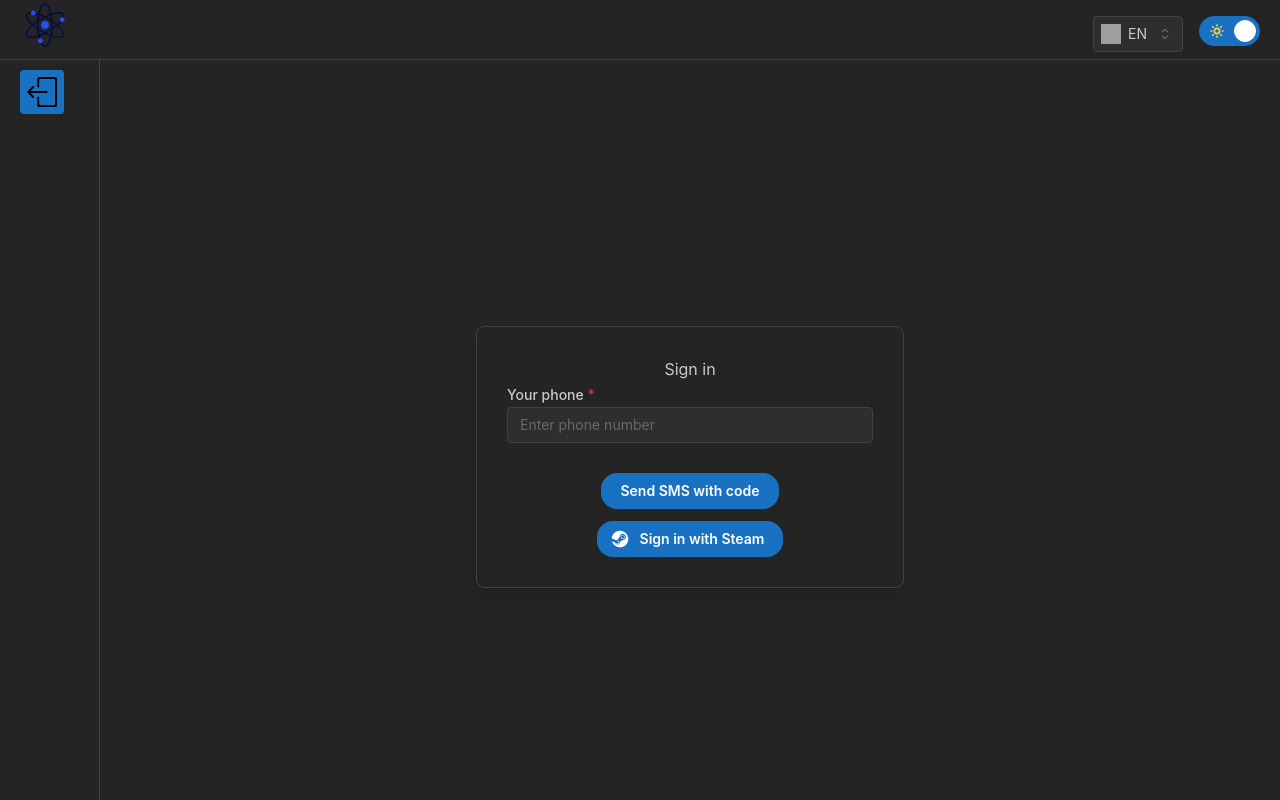
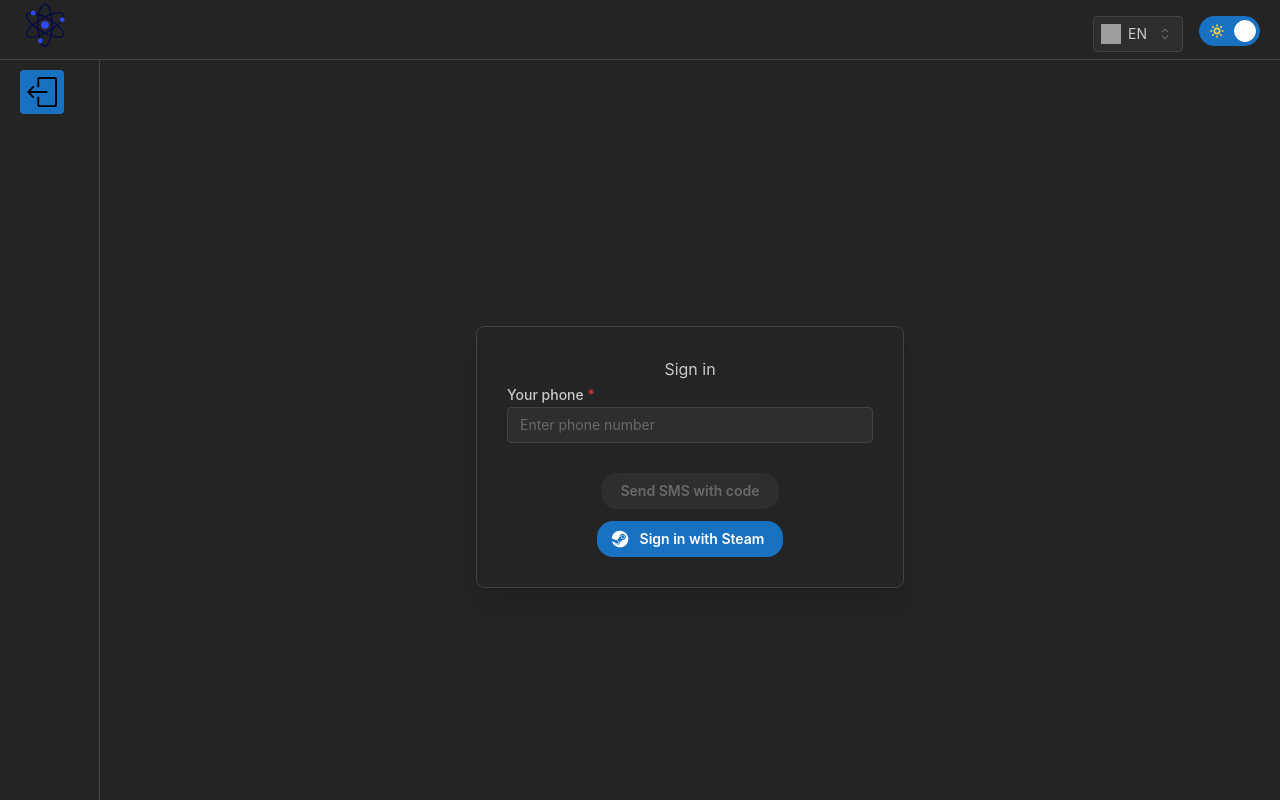
Before and after one commit to AlexTrava/Login-page, a React (Vite) app: page / in a window 1280 px wide. Built offline with nearby package versions, Linux system fonts and the light colour scheme; grey boxes are pictures that could not be loaded.

Commit message:
fix: add useForm control form

```diff
--- a/package.json
+++ b/package.json
@@ -17,7 +17,7 @@
     "@mantine/form": "^7.4.0",
     "@mantine/hooks": "^7.2.2",
     "@mantine/modals": "^7.2.2",
-    "@mantine/notifications": "^7.2.2",
+    "@mantine/notifications": "^7.4.1",
     "@reduxjs/toolkit": "^2.0.1",
     "@tabler/icons-react": "^2.42.0",
     "dayjs": "^1.11.10",
--- a/src/components/AuthenticationForm/AuthenticationForm.tsx
+++ b/src/components/AuthenticationForm/AuthenticationForm.tsx
@@ -6,34 +6,47 @@ import { Container } from '@mantine/core';
 import { useForm } from '@mantine/form';
 
 import { getFormTypeState } from '@/redux/selectors';
-import { useAppSelector } from '@/redux/store';
+import { setPhoneNumber, setSmsCode } from '@/redux/slices/curentUserSlice';
+import { useAppDispatch, useAppSelector } from '@/redux/store';
+import type { FormFields } from '@/types';
 
 const AuthenticationForm = () => {
   const formType = useAppSelector(getFormTypeState);
+  const dispatch = useAppDispatch();
 
-  const form = useForm({
+  const form = useForm<FormFields>({
+    validateInputOnChange: true,
     initialValues: {
-      name: '',
-      terms: true
+      phoneNumber: '',
+      smsCode: '',
+      nickName: ''
     },
     validate: {
-      name: (value) => (value.length < 2 ? 'Name must have at least 2 letters' : null)
+      phoneNumber: (value) =>
+        value.length < 12 ? 'The phone number must consist of 12 characters' : null,
+      smsCode: (value) => (value.length < 2 ? 'Name must have at least 2 letters' : null),
+      nickName: (value) => (value.length < 2 ? 'Name must have at least 2 letters' : null)
     }
   });
+
+  dispatch(setPhoneNumber(form.values.phoneNumber));
+  dispatch(setSmsCode(form.values.smsCode));
+
+  console.log(form, 'its form authentic form comp');
 
   let renderForm;
   switch (formType) {
     case 'login':
-      renderForm = <LoginForm />;
+      renderForm = <LoginForm form={form} />;
       break;
     case 'sms':
-      renderForm = <CheckSmsCodeForm />;
+      renderForm = <CheckSmsCodeForm form={form} />;
       break;
     case 'auth':
       renderForm = <SuccessCheckCode />;
       break;
     case 'nick':
-      renderForm = <NickNameForm />;
+      renderForm = <NickNameForm form={form} />;
       break;
   }
 
--- a/src/components/CheckSmsCodeForm/CheckSmsCodeForm.tsx
+++ b/src/components/CheckSmsCodeForm/CheckSmsCodeForm.tsx
@@ -1,53 +1,57 @@
-import { Button, Container, Flex, Paper, Text, TextInput } from '@mantine/core';
-import { useCallback, useEffect, useState } from 'react';
+import { Button, Flex, Paper, Text, TextInput } from '@mantine/core';
+import type { UseFormReturnType } from '@mantine/form';
+import { useCallback, useEffect } from 'react';
 import { useTranslation } from 'react-i18next';
-import { useNavigate } from 'react-router-dom';
 
 import { auth } from '@/firebase';
 import { getCaptcha, getUsersState } from '@/redux/selectors';
+import { getSmsCode } from '@/redux/selectors';
+import { setFormType } from '@/redux/slices/authenticationFormSlice';
 import { getUser } from '@/redux/slices/userSliceFirestore';
 import { useAppDispatch, useAppSelector } from '@/redux/store';
-import { NavigateTo } from '@/routes';
-import type { ChangeEvent, FC } from '@/types';
+import type { FC, FormFields } from '@/types';
 
 import classes from './CheckSmsCodeForm.module.css';
 
-const CheckSmsCodeForm: FC = () => {
-  const navigate = useNavigate();
+interface CheckSmsCodeFormProps {
+  form: UseFormReturnType<FormFields>;
+}
+
+const CheckSmsCodeForm: FC<CheckSmsCodeFormProps> = ({ form }) => {
   const dispatch = useAppDispatch();
+  const smsCode = useAppSelector(getSmsCode);
   const fetchCapthca = useAppSelector(getCaptcha);
-  const [codeSms, setCode] = useState('');
+  // const [codeSms, setCode] = useState('');
   const usersFetch = useAppSelector(getUsersState);
 
-  const getSmsCode = (event: ChangeEvent<HTMLInputElement>): void => {
-    event.preventDefault();
-    setCode(event.currentTarget.value);
-  };
+  // const getSmsCode = (event: ChangeEvent<HTMLInputElement>): void => {
+  //   event.preventDefault();
+  //   setCode(event.currentTarget.value);
+  // };
   useEffect(() => {
     dispatch(getUser());
-  }, [codeSms]);
+  }, [smsCode]);
 
   const handlerVerifyCode = useCallback(async () => {
-    await fetchCapthca.confirm(codeSms);
+    await fetchCapthca.confirm(smsCode!);
     const currentUserUid = auth.currentUser?.uid;
-    const currentUser = usersFetch.filter((user) => user.uid === currentUserUid);
+    const currentUser = usersFetch.filter((user) => user.uid === currentUserUid); // ?
     if (currentUser.length == 0) {
-      navigate(NavigateTo.SetNickname);
+      dispatch(setFormType('nick'));
     }
     const [{ displayName }] = currentUser;
 
     if (currentUser.length > 0 && displayName) {
-      navigate(NavigateTo.SuccesAuth);
+      dispatch(setFormType('auth'));
     } else {
-      navigate(NavigateTo.SuccesAuth);
+      dispatch(setFormType('auth'));
     }
   }, [usersFetch]);
   const { t } = useTranslation();
   return (
-    <Container size={460} my={30} ta="center" mt={250}>
     <Paper withBorder shadow="md" p={30} radius="md" mt="xl">
       <Text>{t('enterCode')}</Text>
-        <TextInput required ta="left" onChange={getSmsCode} value={codeSms} />
+      <TextInput required ta="left" {...form.getInputProps('smsCode')} />
       <Flex mih={50} gap="sm" justify="center" align="center" direction="column" wrap="wrap">
         <Button
           className={classes.control}
@@ -59,7 +63,6 @@ const CheckSmsCodeForm: FC = () => {
         </Button>
       </Flex>
     </Paper>
-    </Container>
   );
 };
 
--- a/src/components/LoginForm/LoginForm.tsx
+++ b/src/components/LoginForm/LoginForm.tsx
@@ -1,35 +1,34 @@
 import '@mantine/core/styles.css';
 
 import { Button, Flex, Image, Paper, Text, TextInput } from '@mantine/core';
-import { useCallback, useState } from 'react';
+import type { UseFormReturnType } from '@mantine/form';
+import { useCallback } from 'react';
 import { useTranslation } from 'react-i18next';
-import { useNavigate } from 'react-router-dom';
 
+import { getPhoneNumber } from '@/redux/selectors';
+import { setFormType } from '@/redux/slices/authenticationFormSlice';
 import { signIn } from '@/redux/slices/authSlice';
-import { setPhoneNumber } from '@/redux/slices/userSlice';
-import { useAppDispatch } from '@/redux/store';
-import { NavigateTo } from '@/routes';
-import type { ChangeEvent, FC } from '@/types';
+import { setPhoneNumber } from '@/redux/slices/curentUserSlice';
+import { useAppDispatch, useAppSelector } from '@/redux/store';
+import type { FC, FormFields } from '@/types';
 
 import iconSteam from '../../../public/steam.svg';
 import classes from './LoginForm.module.css';
 
-const LoginForm: FC = () => {
+interface LoginFormProps {
+  form: UseFormReturnType<FormFields>;
+}
+
+const LoginForm: FC<LoginFormProps> = ({ form }) => {
   const dispatch = useAppDispatch();
-  const navigate = useNavigate();
-  const [phoneNumber, setNumberPhone] = useState('');
-
-  const getPhoneNumberFromUserInput = (event: ChangeEvent<HTMLInputElement>) => {
-    event.preventDefault();
-    setNumberPhone(event.currentTarget.value);
-  };
+  const phoneNumber = useAppSelector(getPhoneNumber);
+  const validFieldPhone = form.isValid('phoneNumber');
 
   const handlerAuth = useCallback(async () => {
-    dispatch(setPhoneNumber(phoneNumber));
-    await dispatch(signIn(phoneNumber));
-    navigate(NavigateTo.SendSms);
+    dispatch(setPhoneNumber(phoneNumber!));
+    await dispatch(signIn(phoneNumber!));
+    dispatch(setFormType('sms'));
   }, [phoneNumber]);
-
   const { t } = useTranslation();
   return (
     <Paper withBorder shadow="md" p={30} radius="md" mt="xl">
@@ -39,8 +38,9 @@ const LoginForm: FC = () => {
         placeholder={t('enterPhone')}
         required
         ta="left"
-        onChange={getPhoneNumberFromUserInput}
-        value={phoneNumber}
+        // value={phoneNumber}
+        // onChange={getPhoneNumberFromUserInput}
+        {...form.getInputProps('phoneNumber')}
       />
       <Flex mih={50} gap="sm" justify="center" align="center" direction="column" wrap="wrap">
         <Button
@@ -48,7 +48,8 @@ const LoginForm: FC = () => {
           mt={30}
           radius="lg"
           id="sign-in-button"
-          onClick={handlerAuth}>
+          onClick={handlerAuth}
+          disabled={!validFieldPhone}>
           {t('sendSms')}
         </Button>
         <Button
--- a/src/components/NickNameForm/NickNameForm.tsx
+++ b/src/components/NickNameForm/NickNameForm.tsx
@@ -1,29 +1,32 @@
 import { Button, Container, Flex, Paper, Text, TextInput } from '@mantine/core';
+import type { UseFormReturnType } from '@mantine/form';
 import { useCallback, useEffect, useState } from 'react';
 import { useTranslation } from 'react-i18next';
-import { useNavigate } from 'react-router-dom';
 
 import { auth } from '@/firebase';
-import { getUsersState } from '@/redux/selectors';
+import { getDisplayName, getUsersState } from '@/redux/selectors';
+import { setFormType } from '@/redux/slices/authenticationFormSlice';
 import { getUser, setUser } from '@/redux/slices/userSliceFirestore';
 import { useAppDispatch, useAppSelector } from '@/redux/store';
-import { NavigateTo } from '@/routes';
-import type { ChangeEvent, FC, UserInfo } from '@/types';
+import type { FC, FormFields, UserInfo } from '@/types';
 
 import classes from './NickNameForm.module.css';
 
-const NickNameForm: FC = () => {
+interface NickNameFormProps {
+  form: UseFormReturnType<FormFields>;
+}
+
+const NickNameForm: FC<NickNameFormProps> = ({ form }) => {
   const dispatch = useAppDispatch();
-  const navigate = useNavigate();
-
-  const [nickName, setNickName] = useState('');
+  const nickName = useAppSelector(getDisplayName);
+  // const [nickName, setNickName] = useState('');
   const [taken, setIsTaken] = useState(false);
   const usersFetch = useAppSelector(getUsersState);
 
-  const getDisplayName = (event: ChangeEvent<HTMLInputElement>): void => {
-    event.preventDefault();
-    setNickName(event.currentTarget.value);
-  };
+  // const getDisplayName = (event: ChangeEvent<HTMLInputElement>): void => {
+  //   event.preventDefault();
+  //   setNickName(event.currentTarget.value);
+  // };
 
   useEffect(() => {
     dispatch(getUser());
@@ -46,7 +49,7 @@ const NickNameForm: FC = () => {
         })
       );
       setIsTaken(false);
-      navigate(NavigateTo.SuccesAuth);
+      dispatch(setFormType('auth'));
     }
   }, [nickName]);
 
@@ -59,12 +62,11 @@ const NickNameForm: FC = () => {
           <TextInput
             required
             ta="left"
-            onChange={getDisplayName}
-            value={nickName}
+            {...form.getInputProps('nickName')}
             error="Nickname already been taken"
           />
         ) : (
-          <TextInput required ta="left" onChange={getDisplayName} value={nickName} />
+          <TextInput required ta="left" {...form.getInputProps('nickName')} />
         )}
         <Flex mih={50} gap="sm" justify="center" align="center" direction="column" wrap="wrap">
           <Button
--- a/src/redux/selectors.ts
+++ b/src/redux/selectors.ts
@@ -3,3 +3,6 @@ import type RootState from '@store/store';
 export const getCaptcha = (state: RootState) => state.authSlice.captchaFetch;
 export const getUsersState = (state: RootState) => state.userSliceFirestore.user;
 export const getFormTypeState = (state: RootState) => state.authenticationFormSlice.formType;
+export const getPhoneNumber = (state: RootState) => state.curentUserSlice.phoneNumber;
+export const getSmsCode = (state: RootState) => state.curentUserSlice.smsCode;
+export const getDisplayName = (state: RootState) => state.curentUserSlice.displayName;
--- a/src/redux/slices/userSlice.ts
+++ b/src/redux/slices/curentUserSlice.ts
@@ -1,14 +1,19 @@
 import type { PayloadAction } from '@reduxjs/toolkit';
 import { createSlice } from '@reduxjs/toolkit';
-import type { UserInfo } from 'firebase/auth';
+
+type CurrentUser = {
+  phoneNumber: string | null;
+  smsCode: string | null;
+  displayName: string | null;
+};
 
 const initialState = {
   phoneNumber: null,
-  uid: '',
+  smsCode: null,
   displayName: null
-} as UserInfo;
+} as CurrentUser;
 
-const userSlice = createSlice({
+const curentUserSlice = createSlice({
   name: 'search',
   initialState,
   reducers: {
@@ -16,8 +21,8 @@ const userSlice = createSlice({
       state.phoneNumber = action.payload;
     },
 
-    setVerificationId(state, action: PayloadAction<string>) {
-      state.uid = action.payload;
+    setSmsCode(state, action: PayloadAction<string>) {
+      state.smsCode = action.payload;
     },
 
     setDisplayName(state, action: PayloadAction<string>) {
@@ -26,6 +31,6 @@ const userSlice = createSlice({
   }
 });
 
-export const { setPhoneNumber, setVerificationId, setDisplayName } = userSlice.actions;
+export const { setPhoneNumber, setSmsCode, setDisplayName } = curentUserSlice.actions;
 
-export default userSlice.reducer;
+export default curentUserSlice.reducer;
--- a/src/redux/store.ts
+++ b/src/redux/store.ts
@@ -1,16 +1,17 @@
 import { configureStore } from '@reduxjs/toolkit';
 import authenticationFormSlice from '@store/slices/authenticationFormSlice';
 import authSlice from '@store/slices/authSlice';
-import userSlice from '@store/slices/userSlice';
 import userSliceFirestore from '@store/slices/userSliceFirestore';
 import type { TypedUseSelectorHook } from 'react-redux';
 import { useDispatch, useSelector } from 'react-redux';
+
+import curentUserSlice from '@/redux/slices/curentUserSlice';
 
 export const store = configureStore({
   reducer: {
     authenticationFormSlice: authenticationFormSlice,
     authSlice: authSlice,
-    userSlcie: userSlice,
+    curentUserSlice: curentUserSlice,
     userSliceFirestore: userSliceFirestore
   }
 });
--- a/src/types.ts
+++ b/src/types.ts
@@ -2,3 +2,9 @@ export type { UserInfo } from 'firebase/auth';
 export type { ConfirmationResult } from 'firebase/auth';
 export type { DocumentData } from 'firebase/firestore';
 export type { ChangeEvent, FC } from 'react';
+
+export type FormFields = {
+  phoneNumber: string;
+  smsCode: string;
+  nickName: string;
+};
```
Also changed, not shown: src/firebase.ts (+6 -6 lines), 1 other file (tests, documents, lock files or other folders). Lines whose indentation alone changed are shown as unchanged.
